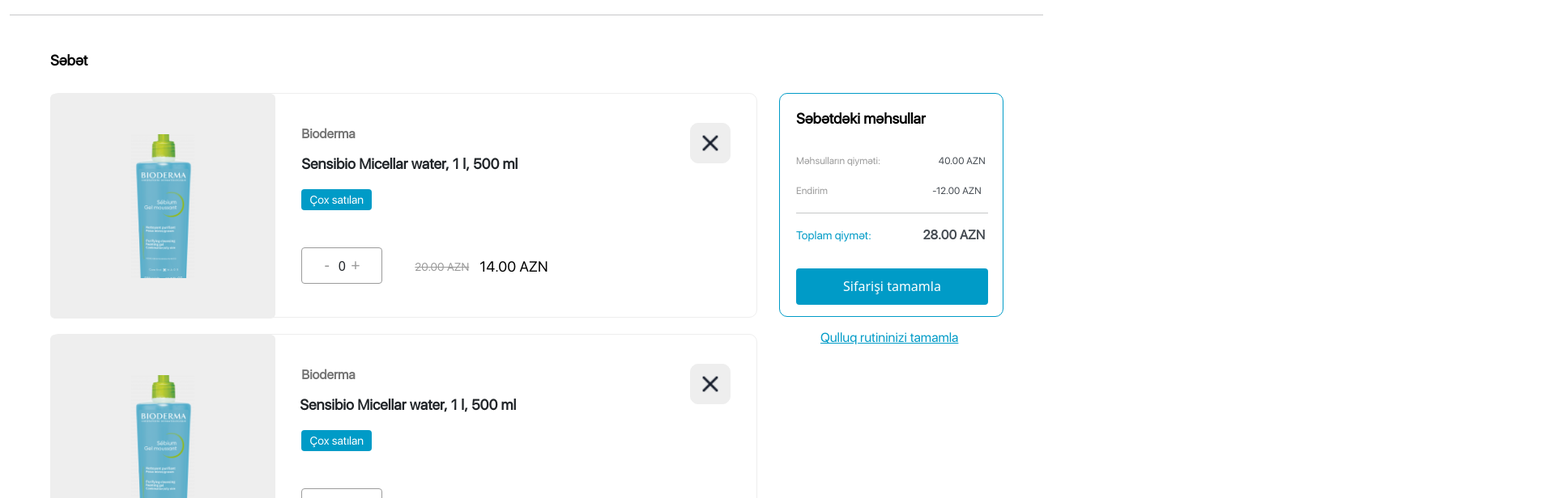
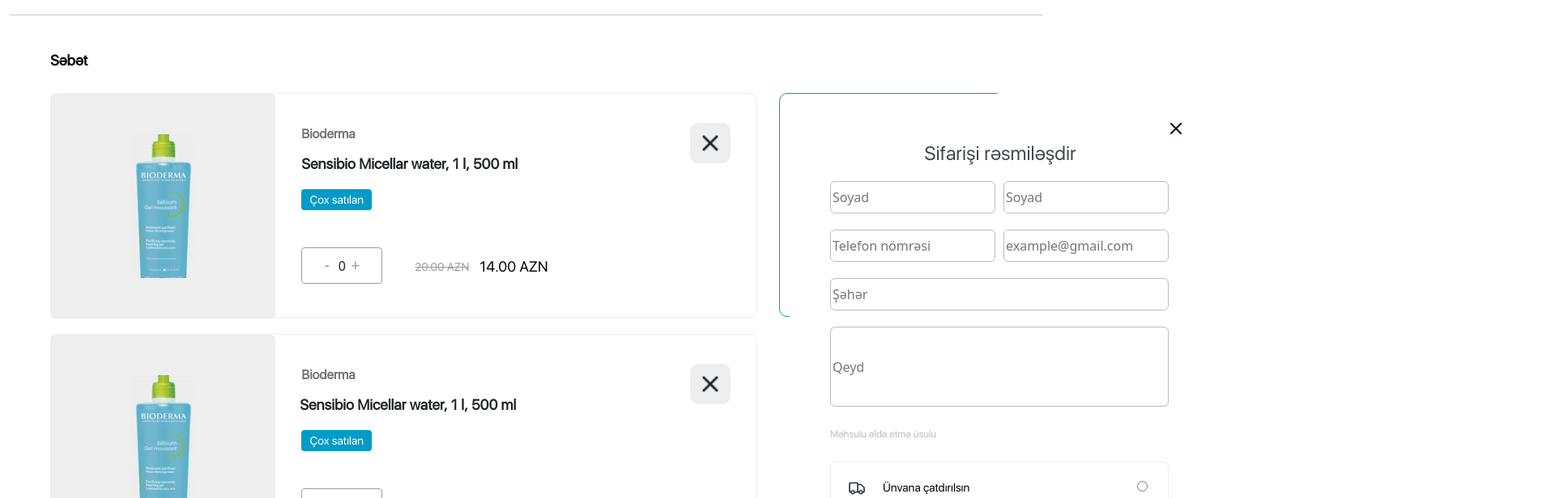
Before and after one commit to Amil646/Bioderma, a React (Create React App) app: page /sebet in a window 1280 px wide. Shown: the part 160-776 px from the top of the page at 81% size, 1920 px wide, since content can reach past the window. Built offline with nearby package versions, Linux system fonts and the light colour scheme.

Commit message:
Update basket.js

```diff
--- a/src/pages/basket.js
+++ b/src/pages/basket.js
@@ -8,6 +8,9 @@
 import icon33 from '../sekil/perfect.png'
 
 import Application from  '../components/calculator.js'
+import Order from  '../components/order.js'
+
+
 import 'bootstrap/dist/css/bootstrap.min.css';
 
 function Basket(argument) {
@@ -52,7 +55,7 @@
 
   < div  className="container justify-content-center"  style={{ minWidth:"1300px",marginBottom:"50px",}}>
   {klik &&
-    <div style={{marginLeft:"50px",zIndex:"2",marginTop:"-160px",position:"absolute",minWidth:"1300px",marginLeft:"350px"}}>
+    ( <div style={{marginLeft:"50px",zIndex:"2",marginTop:"-160px",position:"absolute",minWidth:"1300px",marginLeft:"350px"}}>
 
  < div  className="container justify-content-center"  style={{ minWidth:"1300px",marginBottom:"50px",textAlign:"center",}}>
 
@@ -87,16 +90,16 @@
             letterSpacing: "0em",}}> Ödəniş etmə üsulu</label><br/><br/>
 
                          <div style={{width:"418px",height:"64px",backgroundColor:"white",borderRadius:"6px",border:"1px solid rgba(238, 238, 238, 1)"}}>
-                                <label htmLfor="car1" style={{marginTop:"20px",marginLeft:"20px",width:"278px",fontFamily: "Poppins",lineHeight: "22px",
+                                <label htmLfor="car2" style={{marginTop:"20px",marginLeft:"20px",width:"278px",fontFamily: "Poppins",lineHeight: "22px",
                                 fontSize: "14px",fontWeight:"500",color:"rgba(0, 0, 0, 1)",
             letterSpacing: "0em",}}><img src={car} height="24px" width="24px"  style={{marginRight:"20px"}} />Çatdırılma zamanı nağd ödəniş et</label>
-                                <input type="radio" id="car1" name="car"  style={{marginLeft:"80px"}}  />
+                                <input type="radio" id="car2" name="cars"  style={{marginLeft:"80px"}}  />
 
                               </div>
                               <div style={{width:"418px",height:"64px",backgroundColor:"white",borderRadius:"6px",border:"1px solid rgba(238, 238, 238, 1)",marginTop:"20px"}}>
-                                <label htmLfor="car1" style={{marginTop:"20px",marginLeft:"20px",fontFamily: "Poppins",width:"278px",lineHeight: "22px",fontSize: "14px",fontWeight:"500",
+                                <label htmLfor="car3" style={{marginTop:"20px",marginLeft:"20px",fontFamily: "Poppins",width:"278px",lineHeight: "22px",fontSize: "14px",fontWeight:"500",
                                 color:"rgba(0, 0, 0, 1)",    letterSpacing: "0em",}}><img src={card} height="24px" width="24px"  style={{marginRight:"20px"}} />Onlayn ödəniş et</label>
-                                <input type="radio" id="car1" name="car"  style={{marginLeft:"80px"}}  />
+                                <input type="radio" id="car3" name="cars"  style={{marginLeft:"80px"}}  />
 
                               </div>
                                  </div><br/><br/><br/><br/>
@@ -109,7 +112,7 @@
 
 
 
-</div>
+</div>)
    }
    { klik2 &&
     <div style={{marginLeft:"350px",zIndex:"2",position:"absolute"}}>
@@ -152,8 +155,9 @@
 
 
 
+
       { klik3 &&
-    <>
+           ( <>
            <div className="col-4 text-start" style={{marginLeft:"-13px"}}>
                    <img src={frame} height="278px" width="278px"/>
                      </div>
@@ -182,23 +186,14 @@
 
                </div>
                      </div>
-          </>}
+                     </>
+                     )
+      }
 
           </div>
            <div className=" text-start justify-content-end" style={{marginLeft:"950px",width:"277px",
            height:"277px",position:"absolute",marginTop:"-278px",borderRadius:"10px",border:"1px solid rgba(0, 155, 199, 1)"}}>
-                 <h5 style={{fontFamily: "Poppins",width:"242px",height: "21px",lineHeight: "21px",fontSize: "18px",fontWeight:"600",
-                        color:"rgba(0, 0, 0, 1)",letterSpacing: "0em",textAlign:"left",marginLeft:"20px",marginTop:"20px"}}> Səbətdəki məhsullar</h5><br/>
-                       <pre style={{marginLeft:"20px",fontFamily: "Poppins",lineHeight: "18px",fontSize: "12px",fontWeight:"400",
-                        color:"rgba(155, 155, 155, 1)",letterSpacing: "0em",}}>Məhsulların qiyməti:                        <b style={{fontFamily: "Poppins",
-                        lineHeight: "21px",fontSize: "12px",fontWeight:"500",color:"rgba(68, 74, 81, 1)",letterSpacing: "0em",}}> 40.00 AZN</b></pre>
-                        <pre style={{marginLeft:"20px",fontFamily: "Poppins",lineHeight: "18px",fontSize: "12px",fontWeight:"400",
-                        color:"rgba(155, 155, 155, 1)",letterSpacing: "0em",}}>Endirim                                            <b style={{fontFamily: "Poppins",
-                        lineHeight: "21px",fontSize: "12px",fontWeight:"500",color:"rgba(68, 74, 81, 1)",letterSpacing: "0em",}}> -12.00 AZN</b></pre>
-                        <hr style={{width:"237px",marginLeft:"20px",backgroundColor:"rgba(238, 238, 238, 1)"}}/>
-                        <pre style={{marginLeft:"20px",fontFamily: "Poppins",lineHeight: "21px",fontSize: "14px",fontWeight:"500",
-                        color:"rgba(0, 155, 199, 1)",letterSpacing: "0em",}}>Toplam qiymət:                   <b style={{fontFamily: "Poppins",
-                        lineHeight: "21px",fontSize: "16px",fontWeight:"600",color:"rgba(68, 74, 81, 1)",letterSpacing: "0em",}}>28.00 AZN</b></pre><br/>
+               <Order/>
 
                          <button    type="button" onClick={click}  style={{width:"237px",height:"45px",borderRadius:"4px", lineHeight: "21px",fontSize: "16px",
                           fontWeight:"400",border:"none",marginLeft:"20px",marginTop:"-10px" ,backgroundColor:"rgba(0, 155, 199, 1)",
```
Lines whose indentation alone changed are shown as unchanged.
